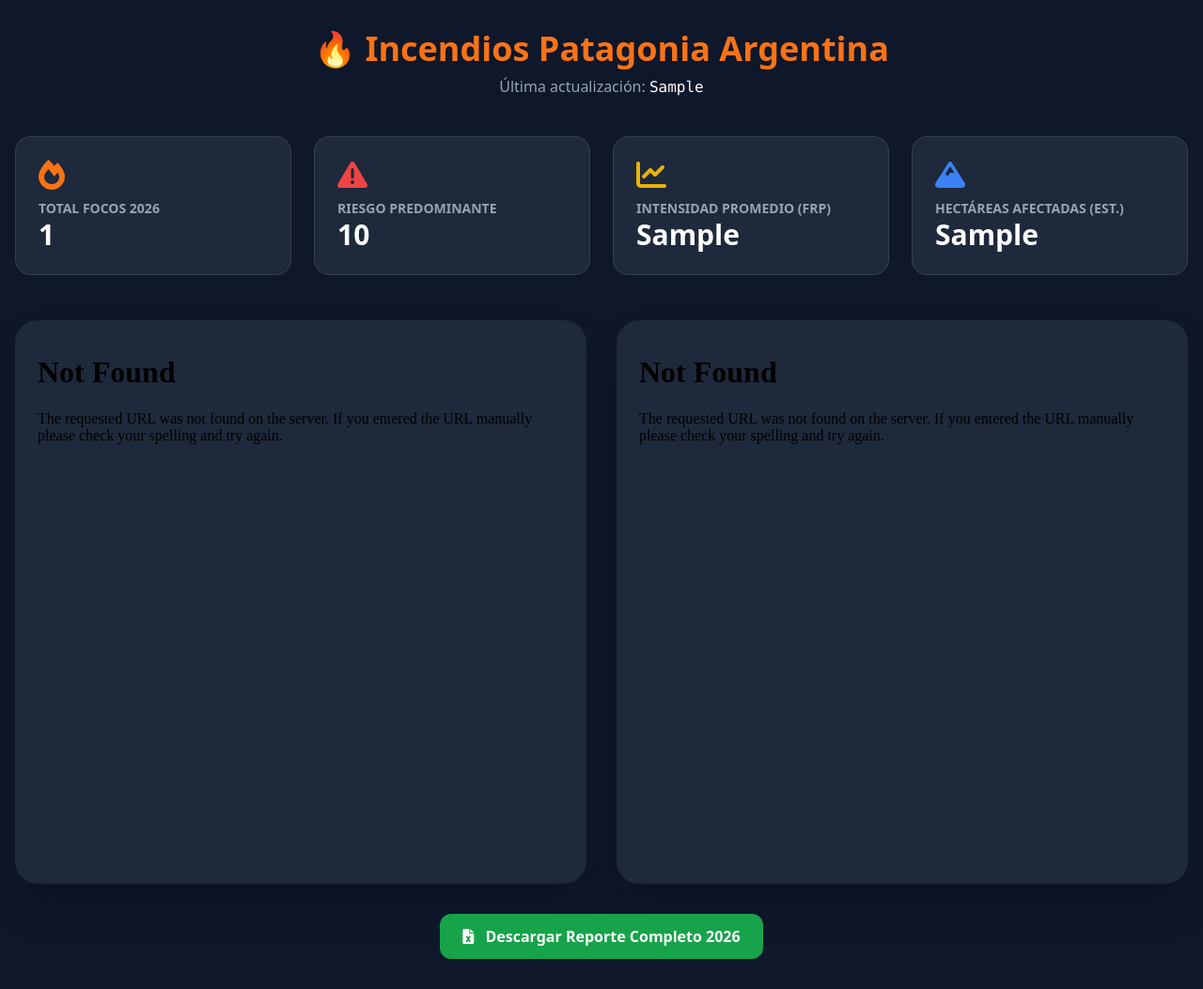
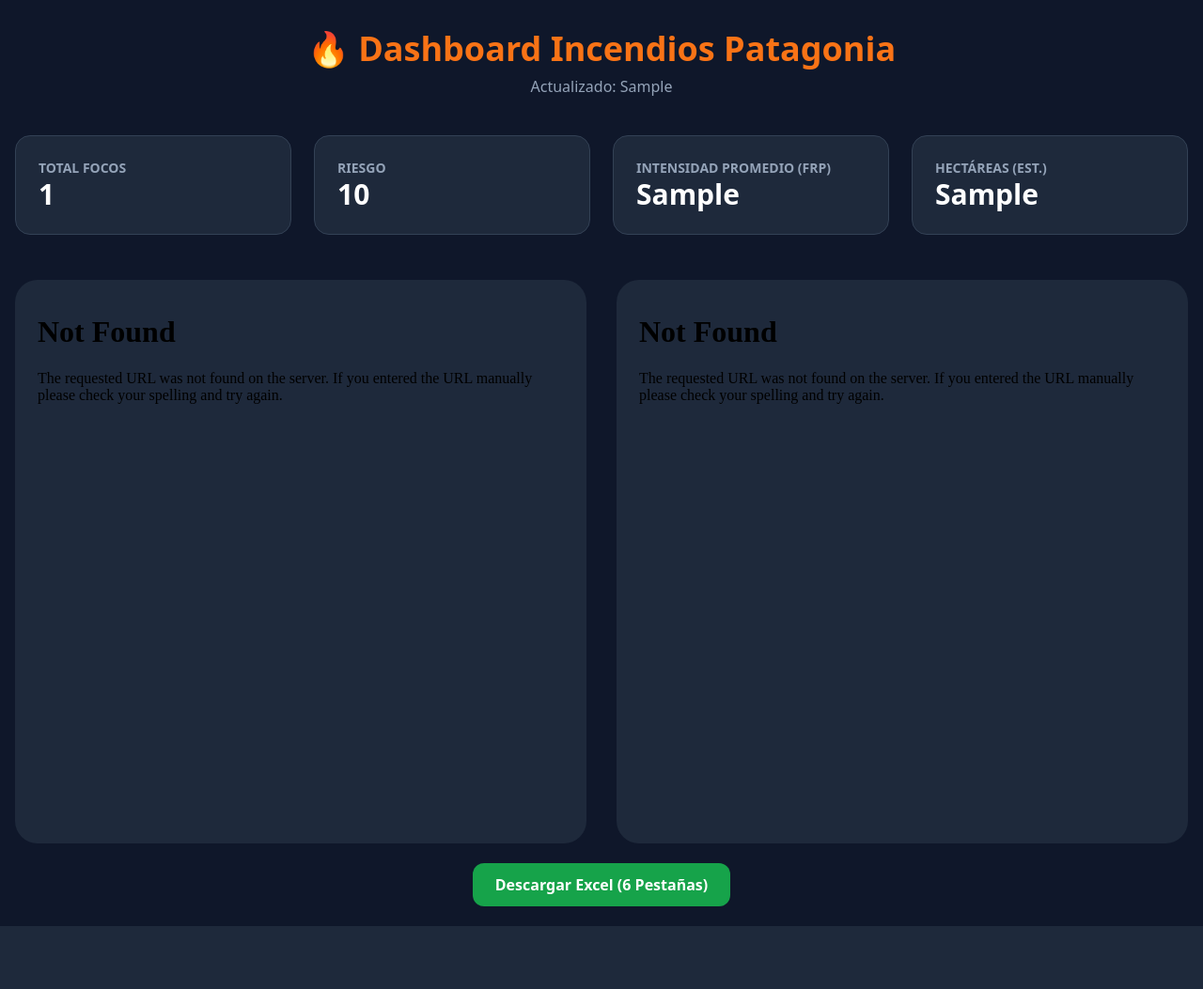
Before and after one commit to sbongi22/incendios-patagonia, a Flask app: template templates/index.html in a window 1280 px wide. Shown: the whole page at 94% size. After the commit the page ends 986 px from the top, so only its background shows below. Run offline with Flask 3, Linux system fonts and the light colour scheme; the template is opened without the code that fills it: most values are stand-ins (such as "Sample title", 1, 10 or a date in 2020); some libraries are stand-ins or nearby versions.

Commit message:
Update index.html

```diff
--- a/templates/index.html
+++ b/templates/index.html
@@ -2,54 +2,47 @@
 <html lang="es">
 <head>
     <meta charset="UTF-8">
-    <meta name="viewport" content="width=device-width, initial-scale=1.0">
-    <title>Monitoreo Incendios Patagonia</title>
+    <title>Monitoreo Patagonia</title>
     <script src="https://cdn.tailwindcss.com"></script>
     <link rel="stylesheet" href="https://cdnjs.cloudflare.com/ajax/libs/font-awesome/6.0.0/css/all.min.css">
 </head>
 <body class="bg-slate-900 text-white font-sans">
     <div class="container mx-auto px-4 py-8">
         <header class="mb-10 text-center">
-            <h1 class="text-4xl font-extrabold text-orange-500 mb-2">🔥 Incendios Patagonia Argentina</h1>
-            <p class="text-slate-400">Última actualización: <span class="font-mono text-white">{{ stats.ultima_actualizacion }}</span></p>
+            <h1 class="text-4xl font-extrabold text-orange-500 mb-2">🔥 Dashboard Incendios Patagonia</h1>
+            <p class="text-slate-400">Actualizado: {{ stats.ultima_actualizacion }}</p>
         </header>
 
         <div class="grid grid-cols-1 md:grid-cols-4 gap-6 mb-12">
             <div class="bg-slate-800 p-6 rounded-2xl border border-slate-700">
-                <div class="text-orange-500 mb-2"><i class="fas fa-fire fa-2x"></i></div>
-                <div class="text-slate-400 text-sm font-semibold uppercase">Total Focos 2026</div>
+                <div class="text-slate-400 text-sm font-semibold uppercase">Total Focos</div>
                 <div class="text-3xl font-bold">{{ stats.total_focos }}</div>
             </div>
             <div class="bg-slate-800 p-6 rounded-2xl border border-slate-700">
-                <div class="text-red-500 mb-2"><i class="fas fa-exclamation-triangle fa-2x"></i></div>
-                <div class="text-slate-400 text-sm font-semibold uppercase">Riesgo Predominante</div>
+                <div class="text-slate-400 text-sm font-semibold uppercase">Riesgo</div>
                 <div class="text-3xl font-bold">{{ stats.riesgo_avg }}</div>
             </div>
             <div class="bg-slate-800 p-6 rounded-2xl border border-slate-700">
-                <div class="text-yellow-500 mb-2"><i class="fas fa-chart-line fa-2x"></i></div>
                 <div class="text-slate-400 text-sm font-semibold uppercase">Intensidad Promedio (FRP)</div>
                 <div class="text-3xl font-bold">{{ stats.intensidad_max }}</div>
             </div>
             <div class="bg-slate-800 p-6 rounded-2xl border border-slate-700">
-                <div class="text-blue-500 mb-2"><i class="fas fa-mountain fa-2x"></i></div>
-                <div class="text-slate-400 text-sm font-semibold uppercase">Hectáreas Afectadas (Est.)</div>
+                <div class="text-slate-400 text-sm font-semibold uppercase">Hectáreas (Est.)</div>
                 <div class="text-3xl font-bold">{{ stats.area_critica }}</div>
             </div>
         </div>
 
         <div class="grid grid-cols-1 lg:grid-cols-2 gap-8">
-            <div class="bg-slate-800 p-4 rounded-3xl overflow-hidden shadow-2xl h-[600px]">
+            <div class="bg-slate-800 p-4 rounded-3xl h-[600px] overflow-hidden">
                 <iframe src="/static/mapa_generado.html" class="w-full h-full border-none"></iframe>
             </div>
-            <div class="bg-slate-800 p-4 rounded-3xl overflow-hidden shadow-2xl h-[600px]">
+            <div class="bg-slate-800 p-4 rounded-3xl h-[600px] overflow-hidden">
                 <iframe src="/static/evolucion_historica.html" class="w-full h-full border-none"></iframe>
             </div>
         </div>
 
         <div class="mt-8 text-center">
-            <a href="/static/detalle_incendios.xlsx" class="bg-green-600 hover:bg-green-700 px-6 py-3 rounded-xl font-bold transition-all inline-block">
-                <i class="fas fa-file-excel mr-2"></i> Descargar Reporte Completo 2026
-            </a>
+            <a href="/static/detalle_incendios.xlsx" class="bg-green-600 px-6 py-3 rounded-xl font-bold">Descargar Excel (6 Pestañas)</a>
         </div>
     </div>
 </body>
```
